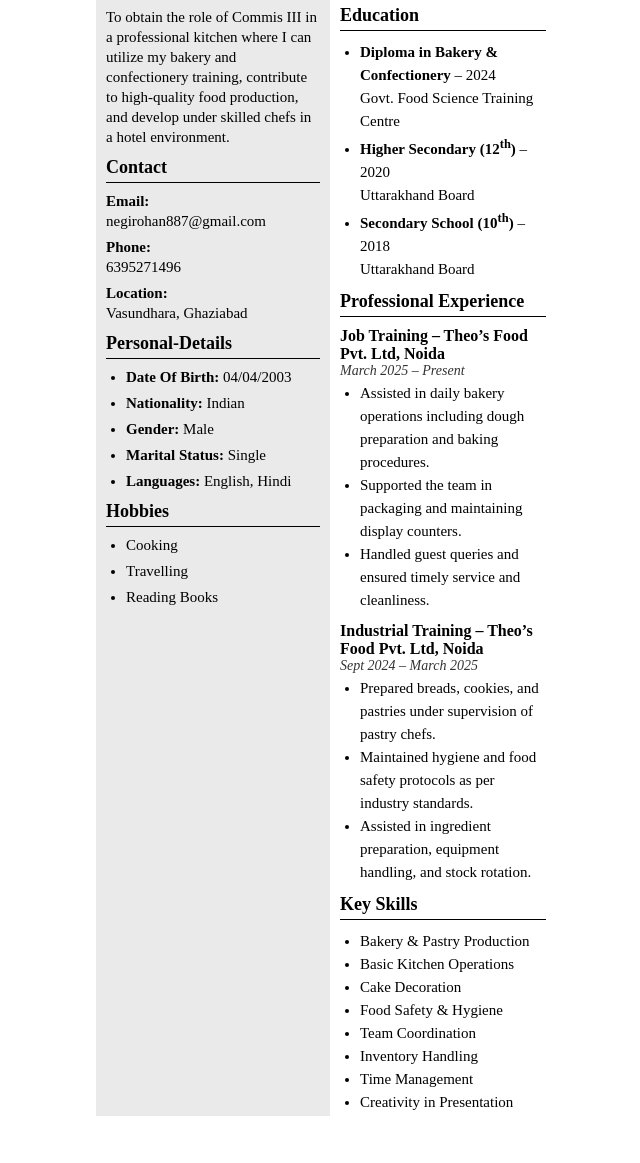
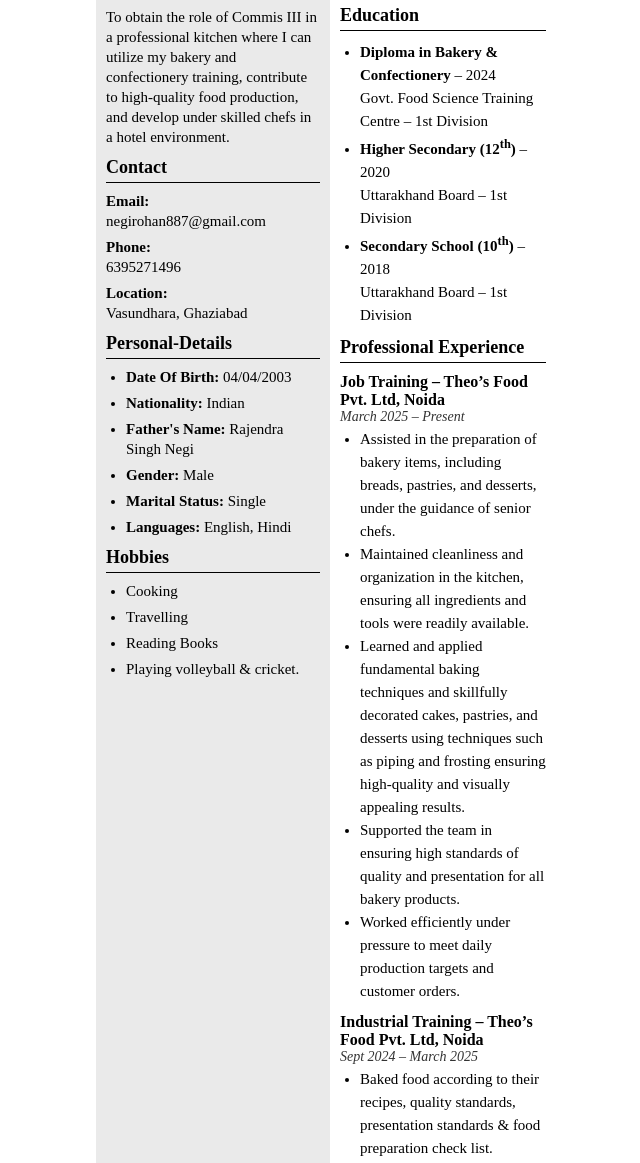
Before and after one commit to Ashish-Mantrin/rohan, a plain HTML site: page index.html in a window 1280 px wide. Shown: the part 266-1429 px from the top of the page, without its empty margins (314-954 px from the left). Before the commit the page ends 1382 px from the top, so only its background shows below. Drawn offline with Linux system fonts and the light colour scheme; a web font is replaced by a local one.

Commit message:
Update index.html

```diff
--- a/index.html
+++ b/index.html
@@ -186,6 +186,7 @@
         <ul>
           <li><strong>Date Of Birth:</strong> 04/04/2003</li>
           <li><strong>Nationality:</strong> Indian</li>
+          <li><strong>Father's Name:</strong> Rajendra Singh Negi</li>
           <li><strong>Gender:</strong> Male</li>
           <li><strong>Marital Status:</strong> Single</li>
           <li><strong>Languages:</strong> English, Hindi</li>
@@ -197,6 +198,7 @@
           <li>Cooking</li>
           <li>Travelling</li>
           <li>Reading Books</li>
+           <li>Playing volleyball & cricket.</li>
         </ul>
       </div>
     </div>
@@ -220,10 +222,9 @@
       <div class="section">
         <h2>Education</h2>
         <ul>
-          <li><strong>Diploma in Bakery & Confectionery</strong> – 2024<br>Govt. Food Science Training Centre
-          </li>
-          <li><strong>Higher Secondary (12<sup>th</sup>)</strong> – 2020<br>Uttarakhand Board</li>
-          <li><strong>Secondary School (10<sup>th</sup>)</strong> – 2018<br>Uttarakhand Board</li>
+          <li><strong>Diploma in Bakery & Confectionery</strong> – 2024<br>Govt. Food Science Training Centre – 1st Division </li>
+         <li><strong>Higher Secondary (12<sup>th</sup>)</strong> – 2020<br>Uttarakhand Board – 1st Division</li>
+          <li><strong>Secondary School (10<sup>th</sup>)</strong> – 2018<br>Uttarakhand Board – 1st Division</li>
         </ul>
       </div>
 
@@ -234,9 +235,12 @@
           <div class="job-title">Job Training – Theo’s Food Pvt. Ltd, Noida</div>
           <div class="job-date">March 2025 – Present</div>
           <ul>
-            <li>Assisted in daily bakery operations including dough preparation and baking procedures.</li>
-            <li>Supported the team in packaging and maintaining display counters.</li>
-            <li>Handled guest queries and ensured timely service and cleanliness.</li>
+            <li>Assisted in the preparation of bakery items, including breads, pastries, and desserts, under the guidance of senior chefs.</li>
+  <li>Maintained cleanliness and organization in the kitchen, ensuring all ingredients and tools were readily available.</li>
+  <li>Learned and applied fundamental baking techniques and skillfully decorated cakes, pastries, and desserts using techniques such as piping and frosting ensuring high-quality and visually appealing results.</li>
+  <li>Supported the team in ensuring high standards of quality and presentation for all bakery products.</li>
+  <li>Worked efficiently under pressure to meet daily production targets and customer orders.</li>
+</ul>
           </ul>
         </div>
 
@@ -244,9 +248,12 @@
           <div class="job-title">Industrial Training – Theo’s Food Pvt. Ltd, Noida</div>
           <div class="job-date">Sept 2024 – March 2025</div>
           <ul>
-            <li>Prepared breads, cookies, and pastries under supervision of pastry chefs.</li>
-            <li>Maintained hygiene and food safety protocols as per industry standards.</li>
-            <li>Assisted in ingredient preparation, equipment handling, and stock rotation.</li>
+             <li>Baked food according to their recipes, quality standards, presentation standards & food preparation check list.</li>
+  <li>Ensure and prepare mise-en-place regular base.</li>
+  <li>Follow and maintain cleanliness and good hygiene practices in the kitchen.</li>
+  <li>Responsible for preparing all food items by the recipes & to their specification.</li>
+  <li>Ensuring baked items quality by self-auditing.</li>
+  <li>Ensuring less rejection of food raw items during making.</li>
           </ul>
         </div>
       </div>
@@ -268,4 +275,5 @@
   </div>
 </body>
 
+
 </html>
```
